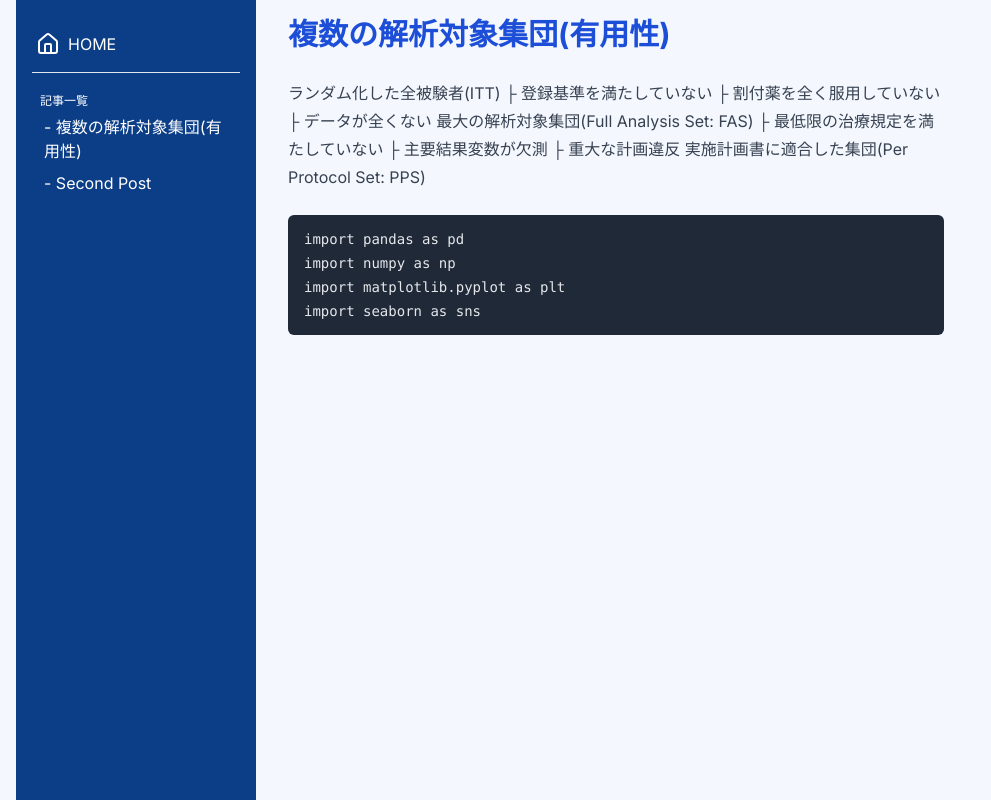
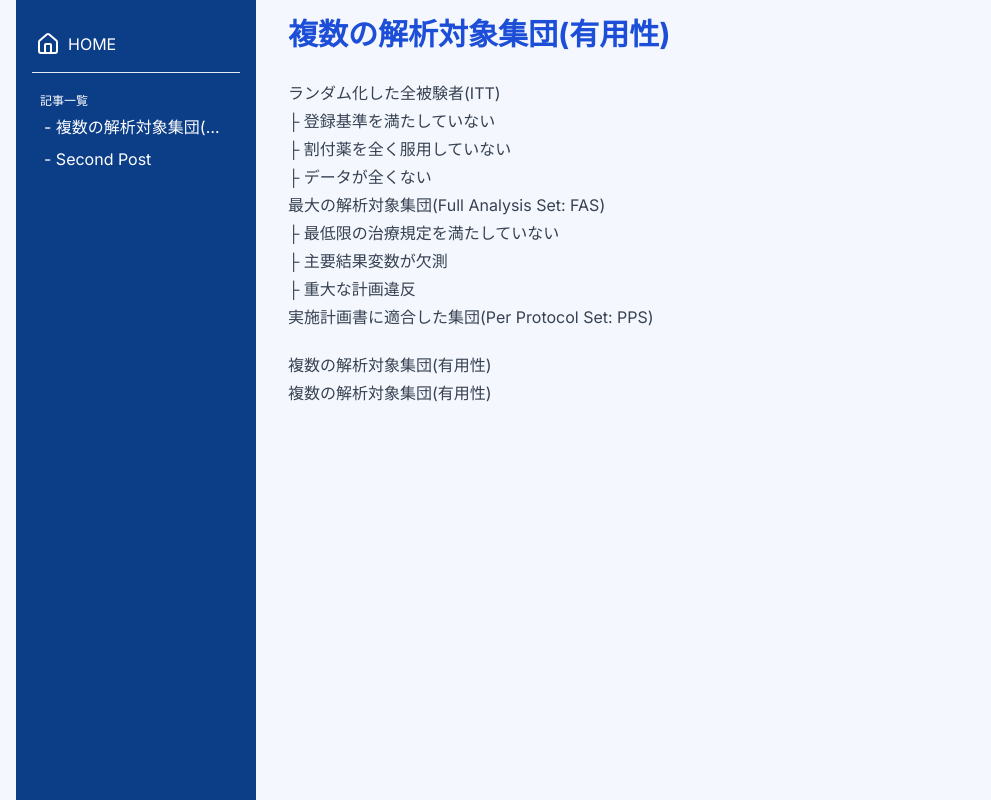
Before and after one commit to rikiTada/medical_statistics_app, a Next.js app: page /articles/first-post in a window 1280 px wide. Shown: the whole page, without its empty margins (0-991 px from the left). Built offline with nearby package versions, Linux system fonts and the light colour scheme.

Commit message:
chore: Update MDX components and Next.js configuration for Japanese content page

```diff
--- a/src/components/mdx-remote.tsx
+++ b/src/components/mdx-remote.tsx
@@ -4,7 +4,11 @@ const components = {
   h1: (props: any) => (
     <h1 className="text-3xl font-bold text-blue-700" {...props} />
   ),
-  p: (props: any) => <p className="text-pretty" {...props} />,
+  p: (props: any) => (
+    <div>
+      <p className="text-warap whitespace-pre" {...props} />
+    </div>
+  ),
 };
 
 export function CustomMDX(props: any) {
--- a/src/components/sidebar.tsx
+++ b/src/components/sidebar.tsx
@@ -58,8 +58,8 @@ export default async function Sidebar({ className }: SidebarProps) {
                   key={item.link}
                   className="p-1 w-full hover:bg-[hsl(216,78%,15%)]  hover:text-primary-background rounded"
                 >
-                  <Link href={item.link} className="text-base">
-                    - {item.text}
+                  <Link href={item.link} className="text-base ">
+                    <span className="truncate block">- {item.text}</span>
                   </Link>
                 </div>
               ))}
```
Also changed, not shown: src/content/first-post.mdx (+2 -6 lines).
